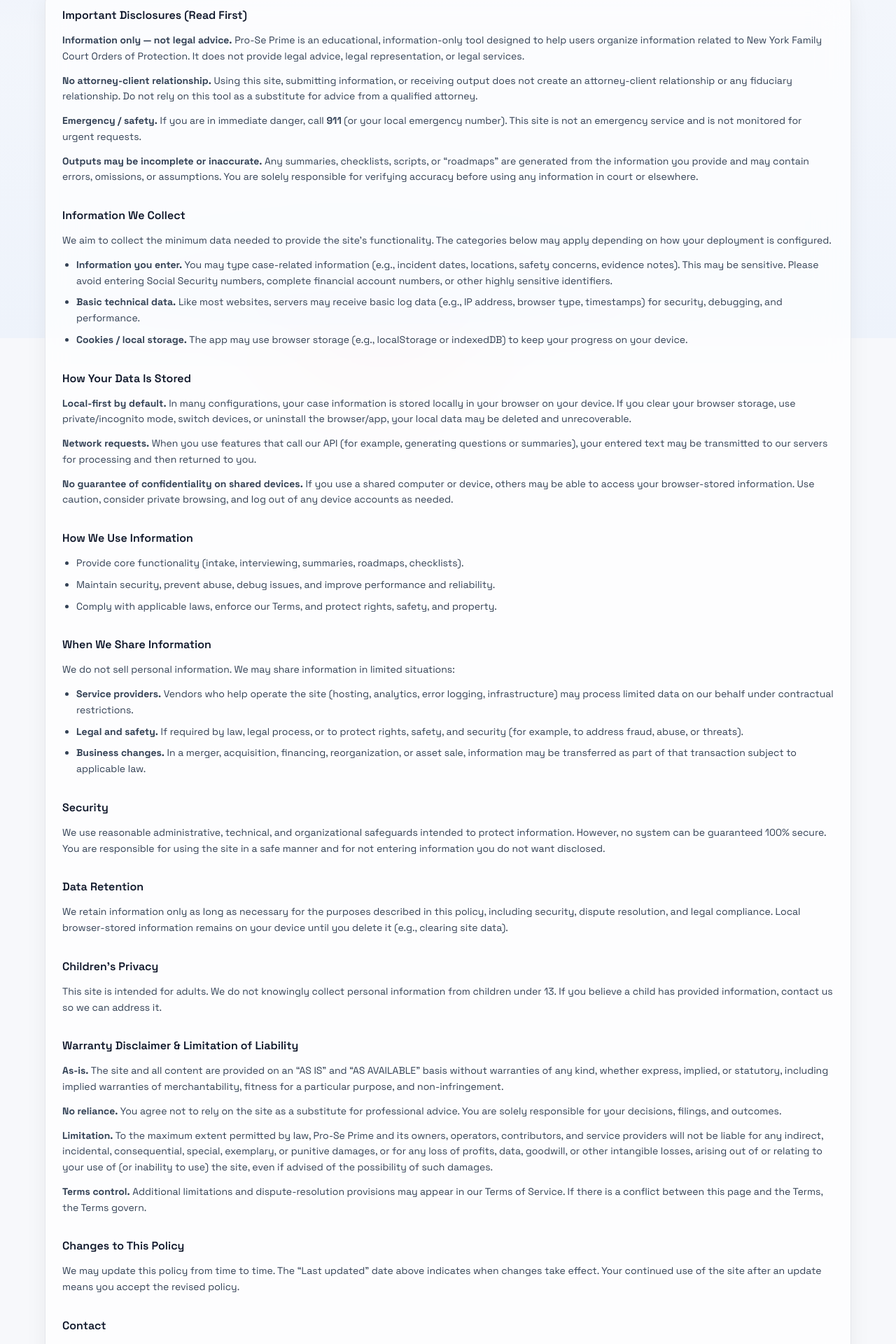
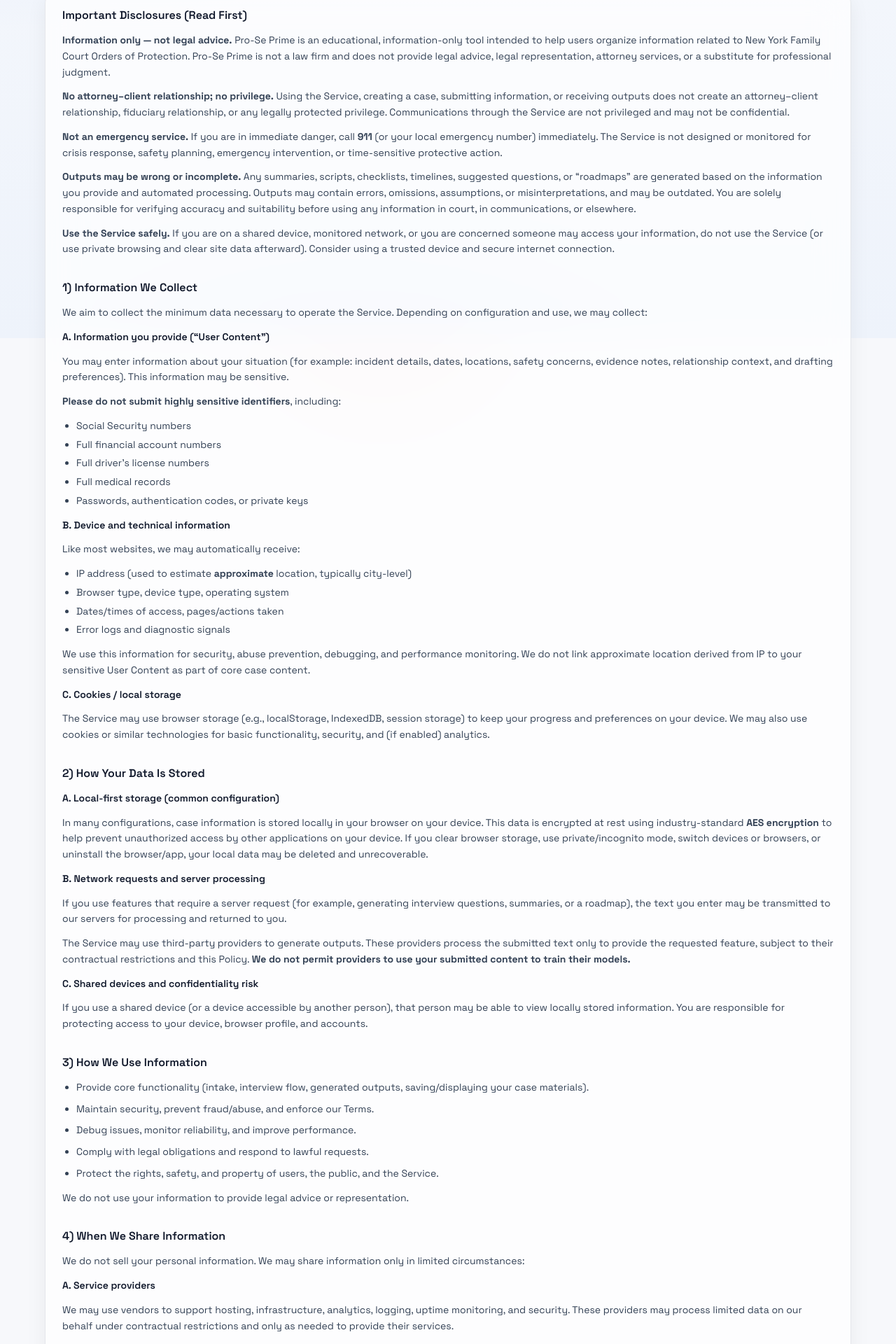
Before and after one commit to elilinden/supportbotCodex, a Next.js app: page /privacy in a window 1280 px wide. Shown: the part 317-2237 px from the top of the page at 70% size. Built offline with nearby package versions, Linux system fonts and the light colour scheme.

Commit message:
Update page.tsx

```diff
--- a/src/app/privacy/page.tsx
+++ b/src/app/privacy/page.tsx
@@ -13,170 +13,291 @@
           {/* 1) High-importance disclosures */}
           <section className="space-y-3">
             <h2 className="text-base font-semibold text-slate-900">Important Disclosures (Read First)</h2>
+
             <p>
-              <strong>Information only — not legal advice.</strong> Pro-Se Prime is an educational, information-only
-              tool designed to help users organize information related to New York Family Court Orders of Protection.
-              It does not provide legal advice, legal representation, or legal services.
+              <strong>Information only — not legal advice.</strong> Pro-Se Prime is an educational, information-only tool
+              intended to help users organize information related to New York Family Court Orders of Protection. Pro-Se
+              Prime is not a law firm and does not provide legal advice, legal representation, attorney services, or a
+              substitute for professional judgment.
             </p>
+
             <p>
-              <strong>No attorney-client relationship.</strong> Using this site, submitting information, or receiving
-              output does not create an attorney-client relationship or any fiduciary relationship. Do not rely on this
-              tool as a substitute for advice from a qualified attorney.
+              <strong>No attorney–client relationship; no privilege.</strong> Using the Service, creating a case,
+              submitting information, or receiving outputs does not create an attorney–client relationship, fiduciary
+              relationship, or any legally protected privilege. Communications through the Service are not privileged and
+              may not be confidential.
             </p>
+
             <p>
-              <strong>Emergency / safety.</strong> If you are in immediate danger, call <strong>911</strong> (or your
-              local emergency number). This site is not an emergency service and is not monitored for urgent requests.
+              <strong>Not an emergency service.</strong> If you are in immediate danger, call <strong>911</strong> (or your
+              local emergency number) immediately. The Service is not designed or monitored for crisis response, safety
+              planning, emergency intervention, or time-sensitive protective action.
             </p>
+
             <p>
-              <strong>Outputs may be incomplete or inaccurate.</strong> Any summaries, checklists, scripts, or “roadmaps”
-              are generated from the information you provide and may contain errors, omissions, or assumptions. You are
-              solely responsible for verifying accuracy before using any information in court or elsewhere.
+              <strong>Outputs may be wrong or incomplete.</strong> Any summaries, scripts, checklists, timelines,
+              suggested questions, or “roadmaps” are generated based on the information you provide and automated
+              processing. Outputs may contain errors, omissions, assumptions, or misinterpretations, and may be outdated.
+              You are solely responsible for verifying accuracy and suitability before using any information in court, in
+              communications, or elsewhere.
+            </p>
+
+            <p>
+              <strong>Use the Service safely.</strong> If you are on a shared device, monitored network, or you are
+              concerned someone may access your information, do not use the Service (or use private browsing and clear
+              site data afterward). Consider using a trusted device and secure internet connection.
             </p>
           </section>
 
           {/* 2) What we collect */}
           <section className="space-y-3">
-            <h2 className="text-base font-semibold text-slate-900">Information We Collect</h2>
+            <h2 className="text-base font-semibold text-slate-900">1) Information We Collect</h2>
+
+            <p>We aim to collect the minimum data necessary to operate the Service. Depending on configuration and use, we may collect:</p>
+
+            <div className="space-y-3">
+              <p className="font-semibold text-slate-900">A. Information you provide (“User Content”)</p>
               <p>
-              We aim to collect the minimum data needed to provide the site’s functionality. The categories below may
-              apply depending on how your deployment is configured.
+                You may enter information about your situation (for example: incident details, dates, locations, safety
+                concerns, evidence notes, relationship context, and drafting preferences). This information may be
+                sensitive.
               </p>
+              <p className="text-slate-700">
+                <strong>Please do not submit highly sensitive identifiers</strong>, including:
+              </p>
+              <ul className="list-disc space-y-1 pl-5">
+                <li>Social Security numbers</li>
+                <li>Full financial account numbers</li>
+                <li>Full driver’s license numbers</li>
+                <li>Full medical records</li>
+                <li>Passwords, authentication codes, or private keys</li>
+              </ul>
+            </div>
 
-            <ul className="list-disc pl-5 space-y-2">
-              <li>
-                <strong>Information you enter.</strong> You may type case-related information (e.g., incident dates,
-                locations, safety concerns, evidence notes). This may be sensitive. Please avoid entering Social Security
-                numbers, complete financial account numbers, or other highly sensitive identifiers.
-              </li>
-              <li>
-                <strong>Basic technical data.</strong> Like most websites, servers may receive basic log data (e.g., IP
-                address, browser type, timestamps) for security, debugging, and performance.
-              </li>
-              <li>
-                <strong>Cookies / local storage.</strong> The app may use browser storage (e.g., localStorage or indexedDB)
-                to keep your progress on your device.
-              </li>
+            <div className="space-y-3">
+              <p className="font-semibold text-slate-900">B. Device and technical information</p>
+              <p>Like most websites, we may automatically receive:</p>
+              <ul className="list-disc space-y-1 pl-5">
+                <li>IP address (used to estimate <strong>approximate</strong> location, typically city-level)</li>
+                <li>Browser type, device type, operating system</li>
+                <li>Dates/times of access, pages/actions taken</li>
+                <li>Error logs and diagnostic signals</li>
               </ul>
+              <p>
+                We use this information for security, abuse prevention, debugging, and performance monitoring. We do not
+                link approximate location derived from IP to your sensitive User Content as part of core case content.
+              </p>
+            </div>
+
+            <div className="space-y-3">
+              <p className="font-semibold text-slate-900">C. Cookies / local storage</p>
+              <p>
+                The Service may use browser storage (e.g., localStorage, IndexedDB, session storage) to keep your progress
+                and preferences on your device. We may also use cookies or similar technologies for basic functionality,
+                security, and (if enabled) analytics.
+              </p>
+            </div>
           </section>
 
-          {/* 3) Local-first + storage */}
+          {/* 3) Storage + processing */}
           <section className="space-y-3">
-            <h2 className="text-base font-semibold text-slate-900">How Your Data Is Stored</h2>
+            <h2 className="text-base font-semibold text-slate-900">2) How Your Data Is Stored</h2>
+
+            <div className="space-y-3">
+              <p className="font-semibold text-slate-900">A. Local-first storage (common configuration)</p>
               <p>
-              <strong>Local-first by default.</strong> In many configurations, your case information is stored locally in
-              your browser on your device. If you clear your browser storage, use private/incognito mode, switch devices,
-              or uninstall the browser/app, your local data may be deleted and unrecoverable.
+                In many configurations, case information is stored locally in your browser on your device. This data is
+                encrypted at rest using industry-standard <strong>AES encryption</strong> to help prevent unauthorized
+                access by other applications on your device. If you clear browser storage, use private/incognito mode,
+                switch devices or browsers, or uninstall the browser/app, your local data may be deleted and unrecoverable.
+              </p>
+            </div>
+
+            <div className="space-y-3">
+              <p className="font-semibold text-slate-900">B. Network requests and server processing</p>
+              <p>
+                If you use features that require a server request (for example, generating interview questions, summaries,
+                or a roadmap), the text you enter may be transmitted to our servers for processing and returned to you.
               </p>
               <p>
-              <strong>Network requests.</strong> When you use features that call our API (for example, generating questions
-              or summaries), your entered text may be transmitted to our servers for processing and then returned to you.
+                The Service may use third-party providers to generate outputs. These providers process the submitted text
+                only to provide the requested feature, subject to their contractual restrictions and this Policy.{" "}
+                <strong>We do not permit providers to use your submitted content to train their models.</strong>
               </p>
+            </div>
+
+            <div className="space-y-3">
+              <p className="font-semibold text-slate-900">C. Shared devices and confidentiality risk</p>
               <p>
-              <strong>No guarantee of confidentiality on shared devices.</strong> If you use a shared computer or device,
-              others may be able to access your browser-stored information. Use caution, consider private browsing, and
-              log out of any device accounts as needed.
+                If you use a shared device (or a device accessible by another person), that person may be able to view
+                locally stored information. You are responsible for protecting access to your device, browser profile, and
+                accounts.
               </p>
+            </div>
           </section>
 
-          {/* 4) How we use data */}
+          {/* 4) Use */}
           <section className="space-y-3">
-            <h2 className="text-base font-semibold text-slate-900">How We Use Information</h2>
-            <ul className="list-disc pl-5 space-y-2">
-              <li>Provide core functionality (intake, interviewing, summaries, roadmaps, checklists).</li>
-              <li>Maintain security, prevent abuse, debug issues, and improve performance and reliability.</li>
-              <li>Comply with applicable laws, enforce our Terms, and protect rights, safety, and property.</li>
+            <h2 className="text-base font-semibold text-slate-900">3) How We Use Information</h2>
+            <ul className="list-disc space-y-2 pl-5">
+              <li>
+                Provide core functionality (intake, interview flow, generated outputs, saving/displaying your case
+                materials).
+              </li>
+              <li>Maintain security, prevent fraud/abuse, and enforce our Terms.</li>
+              <li>Debug issues, monitor reliability, and improve performance.</li>
+              <li>Comply with legal obligations and respond to lawful requests.</li>
+              <li>Protect the rights, safety, and property of users, the public, and the Service.</li>
             </ul>
+            <p>We do not use your information to provide legal advice or representation.</p>
           </section>
 
           {/* 5) Sharing */}
           <section className="space-y-3">
-            <h2 className="text-base font-semibold text-slate-900">When We Share Information</h2>
-            <p>We do not sell personal information. We may share information in limited situations:</p>
-            <ul className="list-disc pl-5 space-y-2">
-              <li>
-                <strong>Service providers.</strong> Vendors who help operate the site (hosting, analytics, error logging,
-                infrastructure) may process limited data on our behalf under contractual restrictions.
-              </li>
-              <li>
-                <strong>Legal and safety.</strong> If required by law, legal process, or to protect rights, safety, and
-                security (for example, to address fraud, abuse, or threats).
-              </li>
-              <li>
-                <strong>Business changes.</strong> In a merger, acquisition, financing, reorganization, or asset sale,
-                information may be transferred as part of that transaction subject to applicable law.
-              </li>
-            </ul>
+            <h2 className="text-base font-semibold text-slate-900">4) When We Share Information</h2>
+            <p>We do not sell your personal information. We may share information only in limited circumstances:</p>
+
+            <div className="space-y-3">
+              <p className="font-semibold text-slate-900">A. Service providers</p>
+              <p>
+                We may use vendors to support hosting, infrastructure, analytics, logging, uptime monitoring, and
+                security. These providers may process limited data on our behalf under contractual restrictions and only
+                as needed to provide their services.
+              </p>
+              <p className="text-slate-600">
+                For example, analytics may collect technical events (such as page views and performance metrics) and may
+                use IP address only to estimate approximate location (typically city-level), and not to identify you or
+                attach that location to your sensitive case details.
+              </p>
+            </div>
+
+            <div className="space-y-3">
+              <p className="font-semibold text-slate-900">B. Legal compliance and safety</p>
+              <p>
+                We may disclose information if we believe disclosure is reasonably necessary to comply with law,
+                regulation, subpoena, court order, or legal process; investigate, prevent, or address fraud, abuse,
+                security incidents, or technical issues; or protect the rights, safety, or property of users, the public,
+                or the Service.
+              </p>
+            </div>
+
+            <div className="space-y-3">
+              <p className="font-semibold text-slate-900">C. Business transfers</p>
+              <p>
+                If we undergo a merger, acquisition, reorganization, financing, or asset sale, information may be
+                transferred as part of that transaction, subject to applicable law and reasonable protections.
+              </p>
+            </div>
           </section>
 
           {/* 6) Security */}
           <section className="space-y-3">
-            <h2 className="text-base font-semibold text-slate-900">Security</h2>
+            <h2 className="text-base font-semibold text-slate-900">5) Security</h2>
             <p>
               We use reasonable administrative, technical, and organizational safeguards intended to protect information.
-              However, no system can be guaranteed 100% secure. You are responsible for using the site in a safe manner
-              and for not entering information you do not want disclosed.
+              However, no method of transmission or storage is 100% secure. You use the Service at your own risk and
+              should not submit information you do not want disclosed.
             </p>
           </section>
 
           {/* 7) Retention */}
           <section className="space-y-3">
-            <h2 className="text-base font-semibold text-slate-900">Data Retention</h2>
+            <h2 className="text-base font-semibold text-slate-900">6) Data Retention</h2>
             <p>
-              We retain information only as long as necessary for the purposes described in this policy, including
-              security, dispute resolution, and legal compliance. Local browser-stored information remains on your device
-              until you delete it (e.g., clearing site data).
+              We retain information only as long as necessary for the purposes described above, including security,
+              dispute resolution, and compliance.
             </p>
+            <ul className="list-disc space-y-1 pl-5">
+              <li>
+                <strong>Local data</strong> remains on your device until you delete it (for example, by clearing site data).
+              </li>
+              <li>
+                <strong>Server-side data (if any)</strong> may be retained for a limited period for security, debugging,
+                and service operation, consistent with this Policy.
+              </li>
+            </ul>
           </section>
 
           {/* 8) Children */}
           <section className="space-y-3">
-            <h2 className="text-base font-semibold text-slate-900">Children’s Privacy</h2>
+            <h2 className="text-base font-semibold text-slate-900">7) Children’s Privacy</h2>
             <p>
-              This site is intended for adults. We do not knowingly collect personal information from children under 13.
-              If you believe a child has provided information, contact us so we can address it.
+              The Service is intended for adults. We do not knowingly collect personal information from children under 13.
+              If you believe a child has provided information, contact us and we will take appropriate steps.
             </p>
           </section>
 
-          {/* 9) Liability + warranty disclaimers */}
+          {/* 9) Choices */}
           <section className="space-y-3">
-            <h2 className="text-base font-semibold text-slate-900">Warranty Disclaimer &amp; Limitation of Liability</h2>
+            <h2 className="text-base font-semibold text-slate-900">8) Your Choices and Practical Safety Tips</h2>
+            <ul className="list-disc space-y-2 pl-5">
+              <li>Use a private device and trusted network when possible.</li>
+              <li>Consider private browsing and clearing site data afterward.</li>
+              <li>Do not include highly sensitive identifiers.</li>
+              <li>If you fear monitoring, harassment, or retaliation, prioritize immediate safety and local resources.</li>
+              <li>
+                If available, use the <strong>Quick Exit</strong> button in the header to immediately navigate away from
+                this site if you are interrupted.
+              </li>
+            </ul>
+          </section>
+
+          {/* 10) Liability */}
+          <section className="space-y-3">
+            <h2 className="text-base font-semibold text-slate-900">9) Warranty Disclaimer &amp; Limitation of Liability</h2>
+
+            <p className="font-semibold text-slate-900">As-is; no warranties</p>
             <p>
-              <strong>As-is.</strong> The site and all content are provided on an “AS IS” and “AS AVAILABLE” basis without
-              warranties of any kind, whether express, implied, or statutory, including implied warranties of
-              merchantability, fitness for a particular purpose, and non-infringement.
+              THE SERVICE AND ALL CONTENT/OUTPUTS ARE PROVIDED “AS IS” AND “AS AVAILABLE.” TO THE MAXIMUM EXTENT
+              PERMITTED BY LAW, WE DISCLAIM ALL WARRANTIES, EXPRESS, IMPLIED, OR STATUTORY, INCLUDING WARRANTIES OF
+              MERCHANTABILITY, FITNESS FOR A PARTICULAR PURPOSE, NON-INFRINGEMENT, ACCURACY, AND AVAILABILITY.
             </p>
+
+            <p className="font-semibold text-slate-900">No reliance</p>
             <p>
-              <strong>No reliance.</strong> You agree not to rely on the site as a substitute for professional advice.
-              You are solely responsible for your decisions, filings, and outcomes.
+              You agree not to rely on the Service as a substitute for professional advice or official court guidance. You
+              are solely responsible for verifying information and for your decisions, filings, communications, and
+              outcomes. The “Roadmap” and “Summary” are organizational aids only and do not constitute a legal strategy or
+              a guarantee of any court outcome.
             </p>
+
+            <p className="font-semibold text-slate-900">Limitation of liability</p>
             <p>
-              <strong>Limitation.</strong> To the maximum extent permitted by law, Pro-Se Prime and its owners, operators,
-              contributors, and service providers will not be liable for any indirect, incidental, consequential, special,
-              exemplary, or punitive damages, or for any loss of profits, data, goodwill, or other intangible losses,
-              arising out of or relating to your use of (or inability to use) the site, even if advised of the possibility
-              of such damages.
+              TO THE MAXIMUM EXTENT PERMITTED BY LAW, PRO-SE PRIME AND ITS OWNERS, OPERATORS, CONTRIBUTORS, AND SERVICE
+              PROVIDERS WILL NOT BE LIABLE FOR ANY INDIRECT, INCIDENTAL, CONSEQUENTIAL, SPECIAL, EXEMPLARY, OR PUNITIVE
+              DAMAGES, OR FOR ANY LOSS OF PROFITS, DATA, USE, GOODWILL, OR OTHER INTANGIBLE LOSSES, ARISING OUT OF OR
+              RELATING TO YOUR USE OF (OR INABILITY TO USE) THE SERVICE, EVEN IF ADVISED OF THE POSSIBILITY OF SUCH
+              DAMAGES.
             </p>
+
             <p>
-              <strong>Terms control.</strong> Additional limitations and dispute-resolution provisions may appear in our
-              Terms of Service. If there is a conflict between this page and the Terms, the Terms govern.
+              Some jurisdictions do not allow certain limitations; in those jurisdictions, liability is limited to the
+              fullest extent permitted by law.
+            </p>
+
+            <p>
+              <strong>Terms control.</strong> Additional limitations, dispute-resolution provisions, and other rules may
+              appear in the Terms of Service. If there is a conflict between this Policy and the Terms, the Terms govern.
             </p>
           </section>
 
-          {/* 10) Changes */}
+          {/* 11) Changes */}
           <section className="space-y-3">
-            <h2 className="text-base font-semibold text-slate-900">Changes to This Policy</h2>
+            <h2 className="text-base font-semibold text-slate-900">10) Changes to This Policy</h2>
             <p>
-              We may update this policy from time to time. The “Last updated” date above indicates when changes take
-              effect. Your continued use of the site after an update means you accept the revised policy.
+              We may update this Policy from time to time. The “Last updated” date indicates when changes take effect.
+              Continued use of the Service after an update means you accept the revised Policy.
             </p>
           </section>
 
-          {/* 11) Contact */}
+          {/* 12) Contact */}
           <section className="space-y-3">
-            <h2 className="text-base font-semibold text-slate-900">Contact</h2>
+            <h2 className="text-base font-semibold text-slate-900">11) Contact</h2>
             <p>
-              Questions or requests about this policy can be sent to:{" "}
-              <a href="mailto:support@proseprime.com" className="font-semibold underline underline-offset-4">support@proseprime.com</a>
+              Questions or requests about this Policy:{" "}
+              <a href="mailto:support@proseprime.com" className="font-semibold underline underline-offset-4">
+                support@proseprime.com
+              </a>
             </p>
           </section>
         </div>
```
Lines whose indentation alone changed are shown as unchanged.
